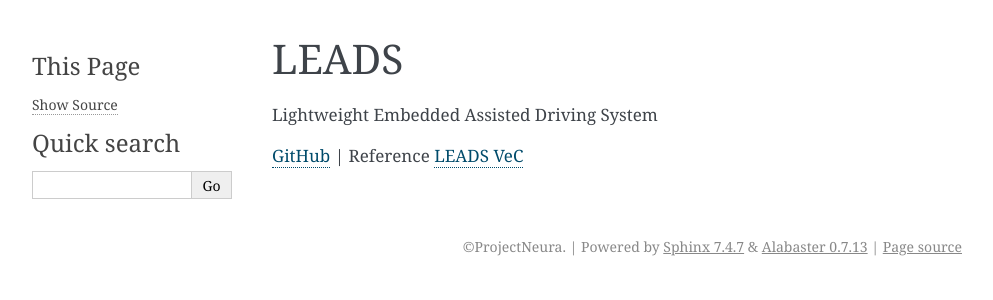
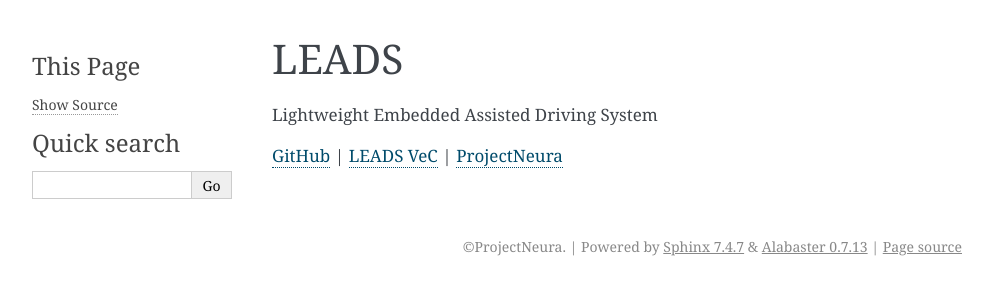
Before and after one commit to ProjectNeura/leads-docs, a Sphinx documentation site: the page built from docs/index.md, in a window 1280 px wide. Shown: the top 300 px of the page, without its empty margins (148-1141 px from the left). Built offline with Sphinx 7.4.7, drawn with Linux system fonts in a browser that asks for light colours.

Commit message:
Routine updates.

```diff
--- a/docs/index.md
+++ b/docs/index.md
@@ -2,4 +2,4 @@
 
 Lightweight Embedded Assisted Driving System
 
-[GitHub](https://github.com/ProjectNeura/LEADS) | Reference [](LEADS_VeC)
+[GitHub](https://github.com/ProjectNeura/LEADS) | [](LEADS_VeC) | [ProjectNeura](https://projectneura.org)
```
